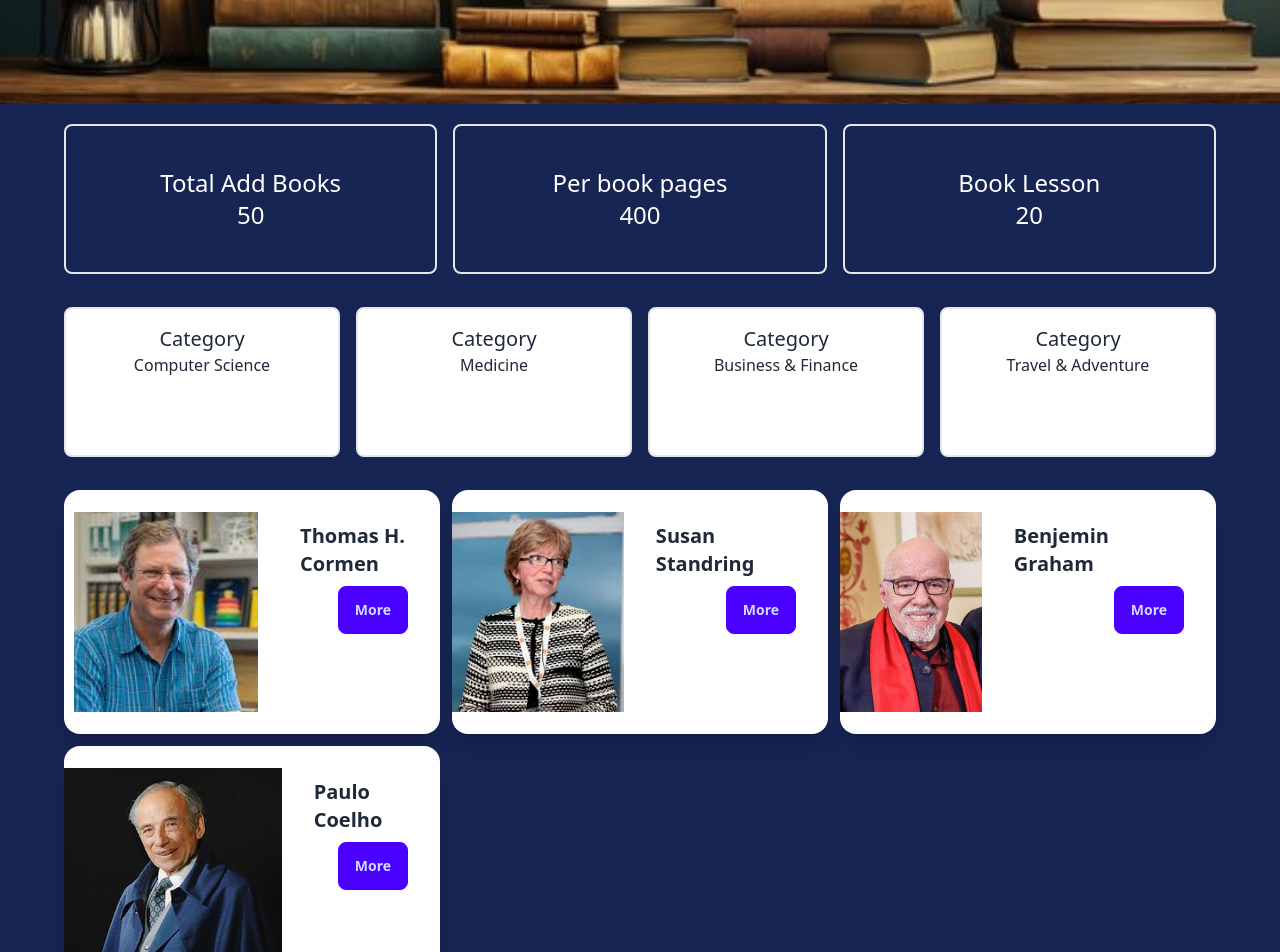
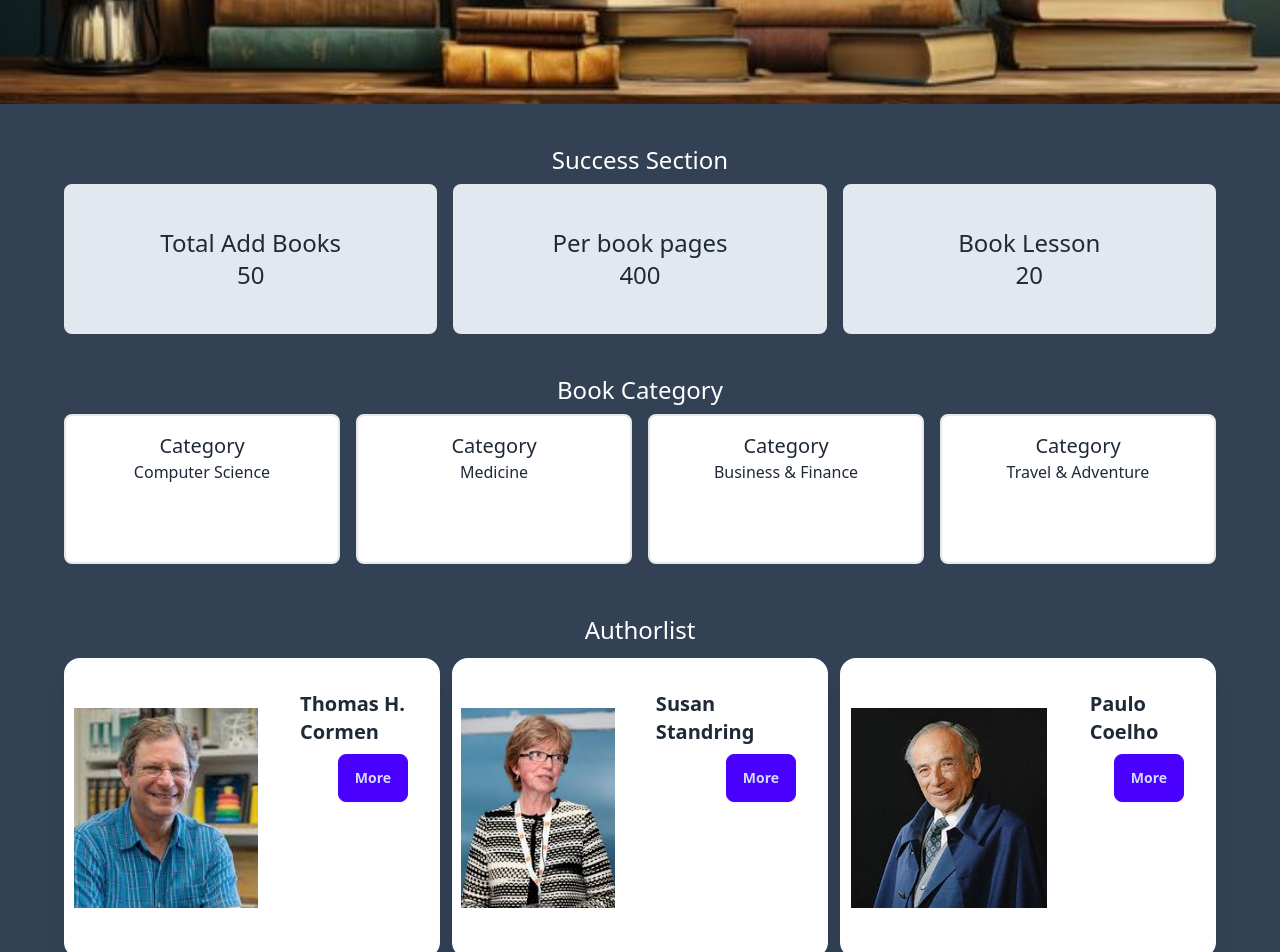
Before and after one commit to rajib777durjoy/assignment11client, a React (Vite) app: page / in a window 1280 px wide. Shown: the part 580-1532 px from the top of the page. Built offline with nearby package versions, Linux system fonts and the light colour scheme; no server answers.

Commit message:
navber bg color change

```diff
--- a/src/Authprovider/Authprovider.jsx
+++ b/src/Authprovider/Authprovider.jsx
@@ -8,6 +8,7 @@ export const Authcontext=createContext()
 const Authprovider = ({children}) => {
     const [user,setuser]=useState([])
     const [loader,setloader]=useState(true)
+
   const createRegister=(email,password)=>{
     setloader(true)
     return createUserWithEmailAndPassword(auth,email,password)
@@ -55,7 +56,7 @@ const Authprovider = ({children}) => {
        createLogin,
        user,
        loader,
-       singoutfun
+       singoutfun,
     }
     return (
         <Authcontext.Provider value={authinfo}>
--- a/src/Component/BookCategories/Bookcategories.jsx
+++ b/src/Component/BookCategories/Bookcategories.jsx
@@ -3,7 +3,9 @@ import { Link } from 'react-router-dom';
 
 const Bookcategories = () => {
     return (
-        <div className='w-[90%] my-2 mx-auto grid grid-cols-2 md:grid-cols-4 gap-4  min-h-[200px] items-center'>
+        <div className='min-h-[200px]'>
+            <h1 className='text-center text-white text-2xl my-2'>Book Category</h1>
+            <div className='w-[90%] mx-auto grid grid-cols-2 md:grid-cols-4 gap-4   items-center'>
                 <Link to='/bookDisplay/Computer Science'>
                     <div className=" h-[150px] border-2 rounded-lg bg-white ">
                         <h1 className=' text-xl text-center mt-4'>Category</h1>
@@ -37,6 +39,8 @@ const Bookcategories = () => {
                 </Link>
 
             </div>
+        </div>
+
     );
 };
 
--- a/src/Component/Extra/AuthorList.jsx
+++ b/src/Component/Extra/AuthorList.jsx
@@ -2,7 +2,9 @@ import React from 'react';
 
 const AuthorList = () => {
     return (
-        <div className='w-[90%] mx-auto  min-h-[500px] grid gap-3 md:grid-cols-2 lg:grid-cols-3'>
+        <div>
+            <h1 className='text-center text-white text-2xl my-3'>Authorlist</h1>
+            <div className='w-[90%] mx-auto  min-h-[300px] grid gap-3 md:grid-cols-2 lg:grid-cols-3'>
                 <div className="card card-side  bg-base-100 shadow-xl">
                     <figure>
                         <img
@@ -20,7 +22,7 @@ const AuthorList = () => {
                     <figure>
                         <img
                             src="/susanMedicine.jpg"
-                        alt="Movie" className='w-[100%] h-[200px]'/>
+                            alt="Movie" className='w-[90%] mx-auto h-[200px]' />
                     </figure>
                     <div className="card-body">
                         <h2 className="card-title">Susan Standring</h2>
@@ -29,11 +31,11 @@ const AuthorList = () => {
                         </div>
                     </div>
                 </div>
-            <div className="card card-side   bg-base-100 shadow-xl">
+                {/* <div className="card card-side   bg-base-100 shadow-xl">
                     <figure>
                         <img
                             src="/paulo.jpg"
-                        alt="Movie" className='w-[100%] h-[200px] ' />
+                            alt="Movie" className='w-[90%] mx-auto h-[200px]'  />
                     </figure>
                     <div className="card-body">
                         <h2 className="card-title">Benjemin Graham</h2>
@@ -41,12 +43,12 @@ const AuthorList = () => {
                             <button className="btn btn-primary">More</button>
                         </div>
                     </div>
-            </div>
-            <div className="card card-side   bg-base-100 shadow-xl">
+                </div> */}
+                <div className="card card-side  bg-base-100 shadow-xl">
                     <figure>
                         <img
                             src="/banjamin.jpg"
-                        alt="Movie" className='w-[100%] h-[200px]' />
+                            alt="Movie" className='w-[90%] mx-auto h-[200px]'  />
                     </figure>
                     <div className="card-body">
                         <h2 className="card-title">Paulo Coelho</h2>
@@ -57,6 +59,8 @@ const AuthorList = () => {
                     </div>
                 </div>
             </div>
+        </div>
+
     );
 };
 
--- a/src/Component/Extra/Success.jsx
+++ b/src/Component/Extra/Success.jsx
@@ -2,8 +2,10 @@ import React from 'react';
 import CountUp from 'react-countup';
 const Success = () => {
     return (
-        <div className='text-white mt-5 grid md:grid-cols-3 w-[90%] mx-auto gap-4 '>
-           <div className='text-center flex flex-col items-center justify-center h-[150px] border-2 rounded-lg'>
+        <div>
+            <h1 className='text-center text-white text-2xl'>Success Section</h1>
+            <div className=' my-2 grid md:grid-cols-3 w-[90%] mx-auto gap-4 '>
+                <div className='text-center flex flex-col items-center bg-slate-200 justify-center h-[150px] border-2 rounded-lg'>
                     <h1 className='text-2xl'>Total Add Books</h1>
                     <CountUp className='text-2xl'
                         start={0}
@@ -12,7 +14,7 @@ const Success = () => {
 
                     > </CountUp>
                 </div>
-            <div className='text-center flex flex-col items-center justify-center h-[150px] border-2 rounded-lg'>
+                <div className='text-center flex flex-col items-center bg-slate-200 justify-center h-[150px] border-2 rounded-lg'>
                     <h2 className='text-2xl'>Per book pages</h2>
                     <CountUp className='text-2xl'
                         start={0}
@@ -21,7 +23,7 @@ const Success = () => {
 
                     > </CountUp>
                 </div>
-            <div className='text-center flex flex-col items-center justify-center h-[150px] border-2 rounded-lg'>
+                <div className='text-center flex flex-col items-center bg-slate-200 justify-center h-[150px] border-2 rounded-lg'>
                     <h2 className='text-2xl'>Book Lesson</h2>
                     <CountUp className='text-2xl'
                         start={0}
@@ -31,6 +33,8 @@ const Success = () => {
                     > </CountUp>
                 </div>
             </div>
+        </div>
+
     );
 };
 
--- a/src/Layout/Mainlayout.jsx
+++ b/src/Layout/Mainlayout.jsx
@@ -4,9 +4,11 @@ import Navbar from '../Navbar/Navbar';
 import Footer from '../Footer/Footer';
 
 
+
 const Mainlayout = () => {
+
     return (
-        <div className='w-[100%]  min-h-screen  bg-blue-950'>
+        <div className={`w-[100%]  min-h-screen bg-slate-700`}>
             <header>
             <Navbar></Navbar>
             </header>
--- a/src/Navbar/Navbar.jsx
+++ b/src/Navbar/Navbar.jsx
@@ -1,23 +1,24 @@
-import React, { useContext } from 'react';
-import { NavLink} from 'react-router-dom';
+import React, { useContext, useState } from 'react';
+import { NavLink } from 'react-router-dom';
 import { Authcontext } from '../Authprovider/Authprovider';
 import { signOut } from 'firebase/auth';
 import { auth } from '../Firebase/firebase';
 
 const Navbar = () => {
-  const {user,singoutfun}=useContext(Authcontext)
+  const { user, singoutfun,} = useContext(Authcontext)
+
   // const navigatelogin=useNavigate()
-    const Items=<>
+  const Items = <>
     <li className='mx-2 font-medium text-lg'><NavLink to='/'>Home</NavLink></li>
     <li className='mx-2 font-medium text-lg'><NavLink to='/allbook'>All Book</NavLink></li>
-     <li className='mx-2 font-medium text-lg'><NavLink to='/addbook'>Add Book</NavLink></li>
-     <li className='mx-2 font-medium text-lg'><NavLink to='/borrowed'>Borrowed</NavLink></li>
+    {user ? <div className='flex items-center'> <li className='mx-2 font-medium text-lg'><NavLink to='/addbook'>Add Book</NavLink></li>
+      <li className='mx-2 font-medium text-lg'><NavLink to='/borrowed'>Borrowed</NavLink></li></div> : ''}
   </>
-    const signout=()=>{
+  const signout = () => {
     // signOut(auth).then(()=>{
     //
     // })
-      singoutfun().then(()=>{
+    singoutfun().then(() => {
       console.log('successfull')
       // navigatelogin('/login')
     })
@@ -44,6 +45,7 @@ const Navbar = () => {
             tabIndex={0}
             className="menu menu-sm dropdown-content justify-center bg-base-100 rounded-box z-50  mt-3 w-52 p-2 shadow">
             {Items}
+
             {/* {
                 user?'':<div className='flex flex-col gap-2 ms-4'>
                 <NavLink to='/login'><button className='btn bg-blue-950  text-white  border-0'>Login</button></NavLink>
@@ -52,7 +54,7 @@ const Navbar = () => {
 
               } */}
             {
-            user?<div className='flex flex-col gap-2 items-start'><span>{(user.photoURL)?.slice(0,30)}</span><button onClick={signout} className='btn border-0 bg-blue-950 text-white'>SignOut</button></div>:<div className='flex gap-2'>
+              user ? <div className='flex flex-col gap-2 items-start'><span>{(user.photoURL)?.slice(0, 30)}</span><button onClick={signout} className='btn border-0 bg-blue-950 text-white'>SignOut</button></div> : <div className='flex gap-2'>
                 <NavLink to='/login'><button className='btn bg-blue-950 text-white  border-0'>Login</button></NavLink>
                 <NavLink to='register'><button className='btn bg-blue-950 text-white  border-0'>Register</button></NavLink>
               </div>
@@ -60,19 +62,21 @@ const Navbar = () => {
 
           </ul>
         </div>
-          <a className=" btn-ghost text-2xl text-white font-extrabold">{user?<div className='flex gap-2 items-center'>
+        <a className=" btn-ghost text-2xl text-white font-extrabold">{user ? <div className='flex gap-2 items-center'>
           <img src="/librarylogo.jpg" alt="" className='w-[50px] h-[50px] rounded-full' />
           <div className='uppercase'>{user?.displayName}</div>
-          </div>:<div>Chapter<span className='text-blue-400'>Vault</span></div>}</a>
+        </div> : <div>Chapter<span className='text-blue-400'>Vault</span></div>}</a>
       </div>
       <div className="navbar-center hidden lg:flex">
         <ul className="menu menu-horizontal px-1">
           {Items}
+
         </ul>
       </div>
       <div className="navbar-end gap-2">
+
         {
-            user?<div className='flex gap-2 items-center'><span className='hidden md:flex'>{(user.photoURL)?.slice(0,30)}</span><button onClick={signout} className='btn border-0 bg-blue-950 text-white'>SignOut</button></div>:<div className='flex gap-2'>
+          user ? <div className='flex gap-2 items-center'><span className='hidden md:flex'>{(user.photoURL)?.slice(0, 30)}</span><button onClick={signout} className='btn border-0 bg-blue-950 text-white'>SignOut</button></div> : <div className='flex gap-2'>
             <NavLink to='/login'><button className='btn bg-blue-950 text-white  border-0'>Login</button></NavLink>
             <NavLink to='register'><button className='btn bg-blue-950 text-white  border-0'>Register</button></NavLink>
           </div>
--- a/src/Pages/Allbook/Allbook.jsx
+++ b/src/Pages/Allbook/Allbook.jsx
@@ -28,9 +28,9 @@ const Allbook = () => {
     }
     return (
         <div className='w-[90%] mx-auto min-h-screen'>
-            <div className='w-[100%] p-3 items-center border-2 border-white grid grid-cols-3 gap-2 '>
-                <div className=' h-[50px] border-0 rounded-lg bg-slate-300  text-white '>
-                    <button onClick={handelFilter} className='w-[100%] border-0  btn'>Filter quantity</button>
+            <div className='w-[100%] mt-2 mb-10 items-center grid grid-cols-3 gap-2 '>
+                <div className=' h-[50px] rounded-lg bg-slate-300  text-white '>
+                    <button onClick={handelFilter} className='w-[100%]  btn'>Filter quantity</button>
                 </div>
                 <div className=''>
                     <label className="input input-bordered flex items-center gap-2">
@@ -57,13 +57,13 @@ const Allbook = () => {
             </div>
 
 
-            <div className={`w-[100%] text-white my-2  gap-2  grid ${toggle && 'md:grid-cols-3 lg:grid-cols-4'}`}>
+            <div className={`w-[100%] text-white my-2  gap-4  grid ${toggle && 'md:grid-cols-3 lg:grid-cols-4'}`}>
                 {
                     books.map((book,index) => toggle ? <div key={book?._id} className="card h-[400px] card-compact bg-base-100 text-black shadow-xl">
                         <figure className='my-2'>
                             <img
                                 src={book?.image}
-                                alt="Shoes" className='w-[270px] h-[200px] rounded-lg' />
+                                alt="Shoes" className='w-[270px] h-[200px]  rounded-lg' />
                         </figure>
                         <div className="w-[90%] mx-auto">
                             <h2 className="card-title"><span className='text-xl font-medium'>Name:</span>{book?.name}</h2>
--- a/src/Pages/Borrowed/Borrowed.jsx
+++ b/src/Pages/Borrowed/Borrowed.jsx
@@ -10,11 +10,10 @@ const Borrowed = () => {
     const{user}=useContext(Authcontext)
     const [books,setbooks]=useState([])
 
-    const axiosSecure=UseAxios()
+    const axiosSecure= UseAxios()
     useEffect(()=>{
      axiosSecure.get(`${import.meta.env.VITE_localhostUrl}/borrowedlist?user=${user?.email}`)
       .then(res=>{
-
          setbooks(res.data)
       })
     },[user?.email])
--- a/src/Pages/Home/Home.jsx
+++ b/src/Pages/Home/Home.jsx
@@ -1,22 +1,21 @@
-import React from 'react';
+
 import Banner from '../../Component/Banner/Banner';
 import Bookcategories from '../../Component/BookCategories/Bookcategories';
 import Success from '../../Component/Extra/Success';
 import AuthorList from '../../Component/Extra/AuthorList';
-
 const Home = () => {
     return (
-        <div className='w-[100%]'>
-          <div>
+        <div className={`w-[100%] `}>
+          <div className='w-[100%] '>
             <Banner></Banner>
           </div>
-          <div>
+          <div className='w-[100%] my-10'>
             <Success></Success>
           </div>
-           <div>
+           <div className='w-[100%] my-10'>
               <Bookcategories></Bookcategories>
            </div>
-           <div>
+           <div className='w-[100%] my-10'>
             <AuthorList></AuthorList>
            </div>
         </div>
```
Lines whose indentation alone changed are shown as unchanged.
